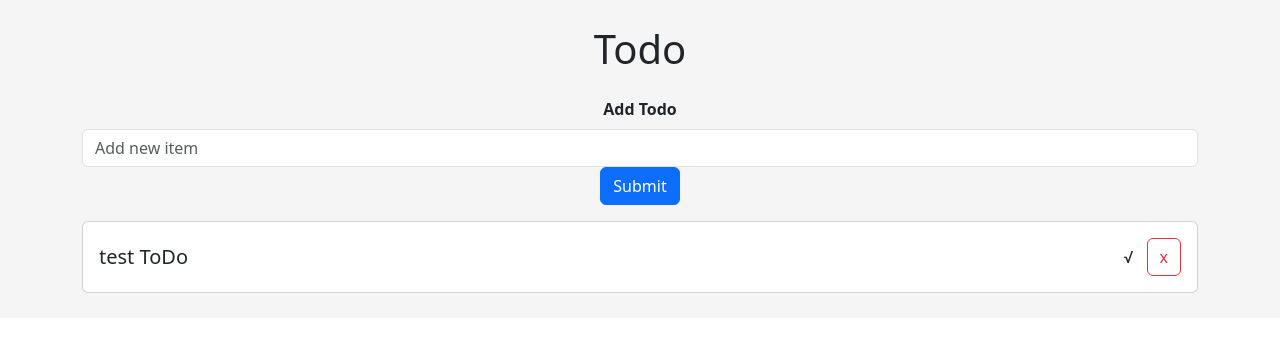
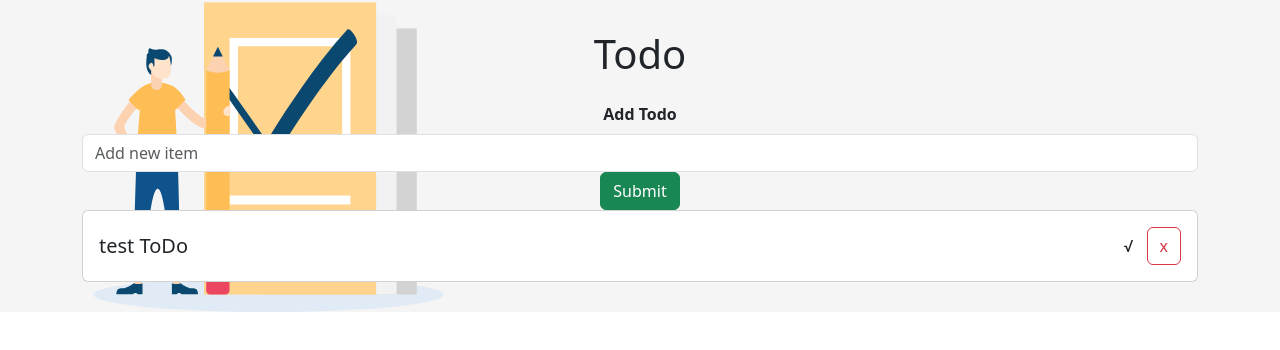
Before and after one commit to salih6141/To-do, a React (Create React App) app in the folder to-do/: page / in a window 1280 px wide. Shown: the top 350 px of the page. Built offline with nearby package versions, Linux system fonts and the light colour scheme.

Commit message:
added a background and some animations to the application

```diff
--- a/to-do/package.json
+++ b/to-do/package.json
@@ -3,6 +3,7 @@
   "version": "0.1.0",
   "private": true,
   "dependencies": {
+    "@formkit/auto-animate": "^0.7.0",
     "@testing-library/jest-dom": "^5.16.5",
     "@testing-library/react": "^13.4.0",
     "@testing-library/user-event": "^13.5.0",
@@ -11,6 +12,7 @@
     "react-bootstrap": "^2.8.0",
     "react-dom": "^18.2.0",
     "react-scripts": "5.0.1",
+    "react-transition-group": "^4.4.5",
     "web-vitals": "^2.1.4"
   },
   "scripts": {
--- a/to-do/src/App.css
+++ b/to-do/src/App.css
@@ -1,5 +1,11 @@
+.App{
+  background-image: url(../public/to-do-list.svg);
+  background-size: 100;
+  background-repeat: no-repeat;
+}
+
 .App {
-  padding: 25px;
+  padding: 30px;
   background-color: whitesmoke;
   text-align: center;
 }
--- a/to-do/src/App.js
+++ b/to-do/src/App.js
@@ -1,15 +1,23 @@
 import logo from './logo.svg';
 import './App.css';
-import React from 'react';
+import React, { useEffect, useRef, useState } from 'react';
 import { Button, Card, Form } from 'react-bootstrap';
 import 'bootstrap/dist/css/bootstrap.min.css'
+import autoAnimate from '@formkit/auto-animate'
+
 
 function Todo({todo, index, doneTodo, deleteTodo}) {
+  const parentRef = useRef();
+  useEffect(() => {
+    if (parentRef.current) {
+      autoAnimate(parentRef.current);
+    }
+  }, [parentRef]);
   return(
     <div className='todo'>
       <span style={{ textDecoration: todo.isDone ? "line-through": ""}}>{todo.text}</span>
-      <div>
-        <Button variant="outline-succes" onClick={() => doneTodo(index)}>√</Button>{''}
+      <div ref={parentRef}>
+        <Button variant="outline-succes" ref={parentRef} onClick={() => doneTodo(index)}>√</Button>{''}
         <Button variant="outline-danger" onClick={() => deleteTodo(index)}>x</Button>
       </div>
     </div>
@@ -32,7 +40,7 @@ function FormTodo({ addTodo }) {
         <Form.Label><b>Add Todo</b></Form.Label>
         <Form.Control type='text' className='input' value={value} onChange={e => setValue(e.target.value)} placeholder='Add new item' />
       </Form.Group>
-      <Button variant='primary mb-3' type='submit'>
+      <Button className='textcapitalize' variant='success' type='submit'>
         Submit
       </Button>
     </Form>
@@ -40,6 +48,13 @@ function FormTodo({ addTodo }) {
 }
 
 function App() {
+  const parentRef = useRef();
+  useEffect(() => {
+    if (parentRef.current) {
+      autoAnimate(parentRef.current);
+    }
+  }, [parentRef]);
+
   const [todos, setTodos] = React.useState([ //defining a javascript todo list wich will contain the todos
     {
       text: "test ToDo",
@@ -71,7 +86,7 @@ function App() {
       <div className="container">
         <h1 className='text-center mb-4'>Todo</h1>
         <FormTodo addTodo={addTodo} />
-        <div>
+        <div ref={parentRef}>
           {todos.map((todo, index) => (
             <Card>
               <Card.Body>
```
Also changed, not shown: to-do/public/to-do-list.svg (added), 1 other file (tests, documents, lock files or other folders).
